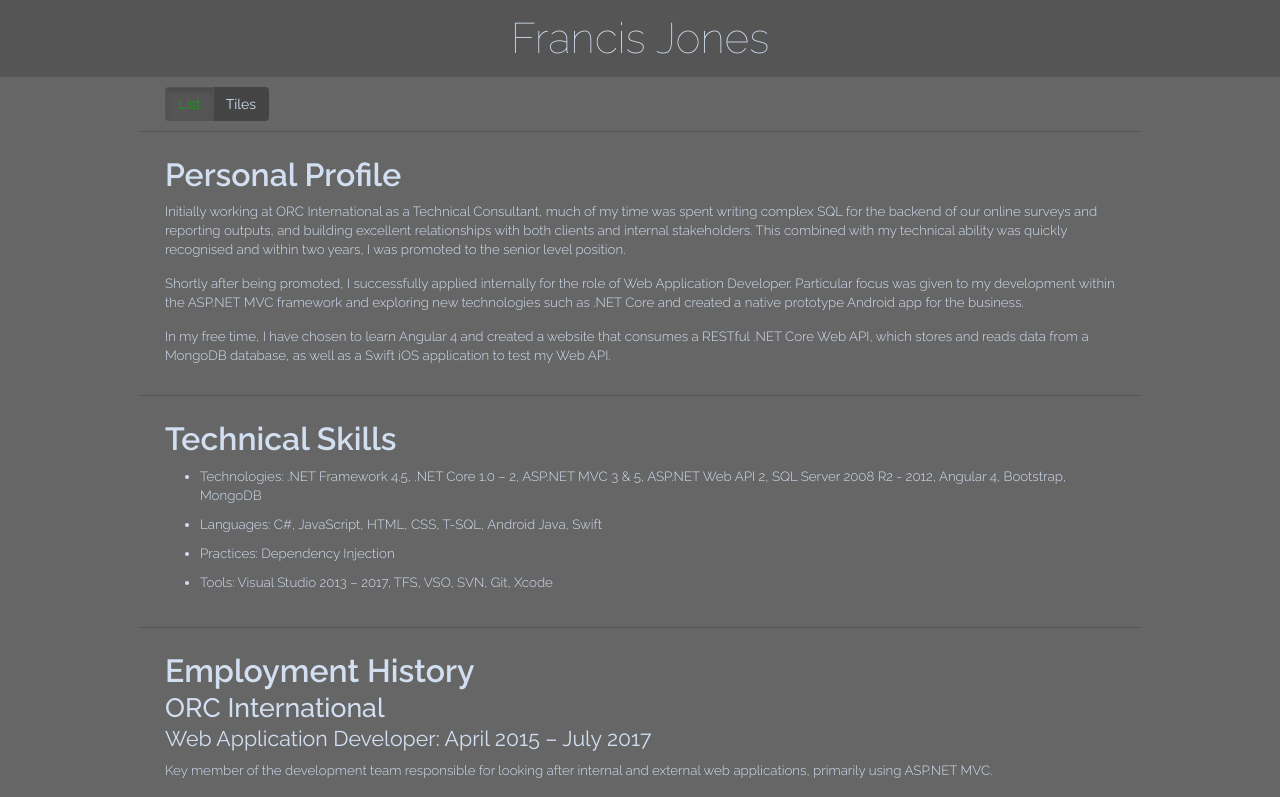
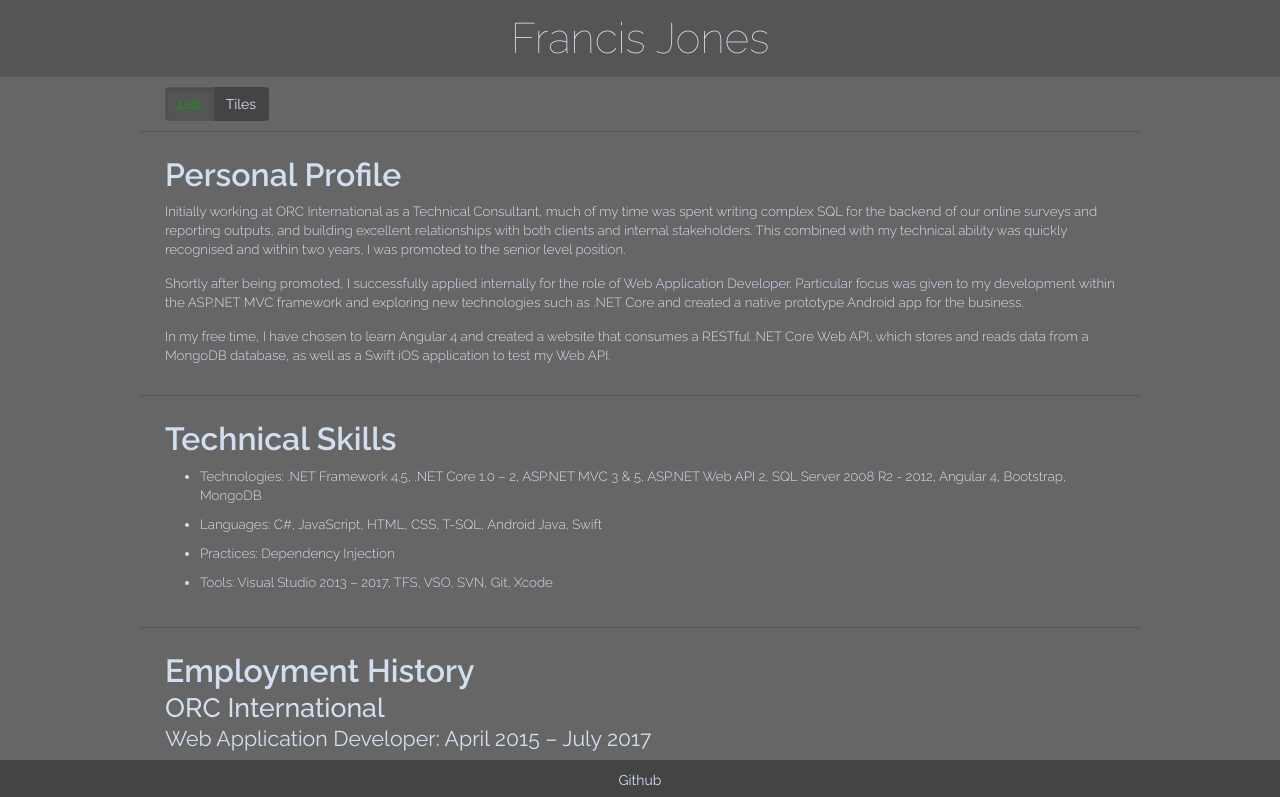
Before and after one commit to francis-j/me, an Angular app: page / in a window 1280 px wide. Shown: the top 797 px of the page. Built offline with nearby package versions, Linux system fonts and the light colour scheme.

Commit message:
Sticky footer

```diff
--- a/src/app/footer/footer.component.scss
+++ b/src/app/footer/footer.component.scss
@@ -2,6 +2,9 @@
 
 .footer {
     background: $tertiary-bg-color;
+    position: fixed;
+    width: 100%;
+    bottom: 0;
 }
 
 .footer a, a:active, a:focus {
--- a/src/app/home/home.component.scss
+++ b/src/app/home/home.component.scss
@@ -1,6 +1,6 @@
 .home {
     max-width: 1000px;
-    margin: 0 auto;
+    margin: 0 auto 50px auto;
 }
 
 .viewFormat {
```
